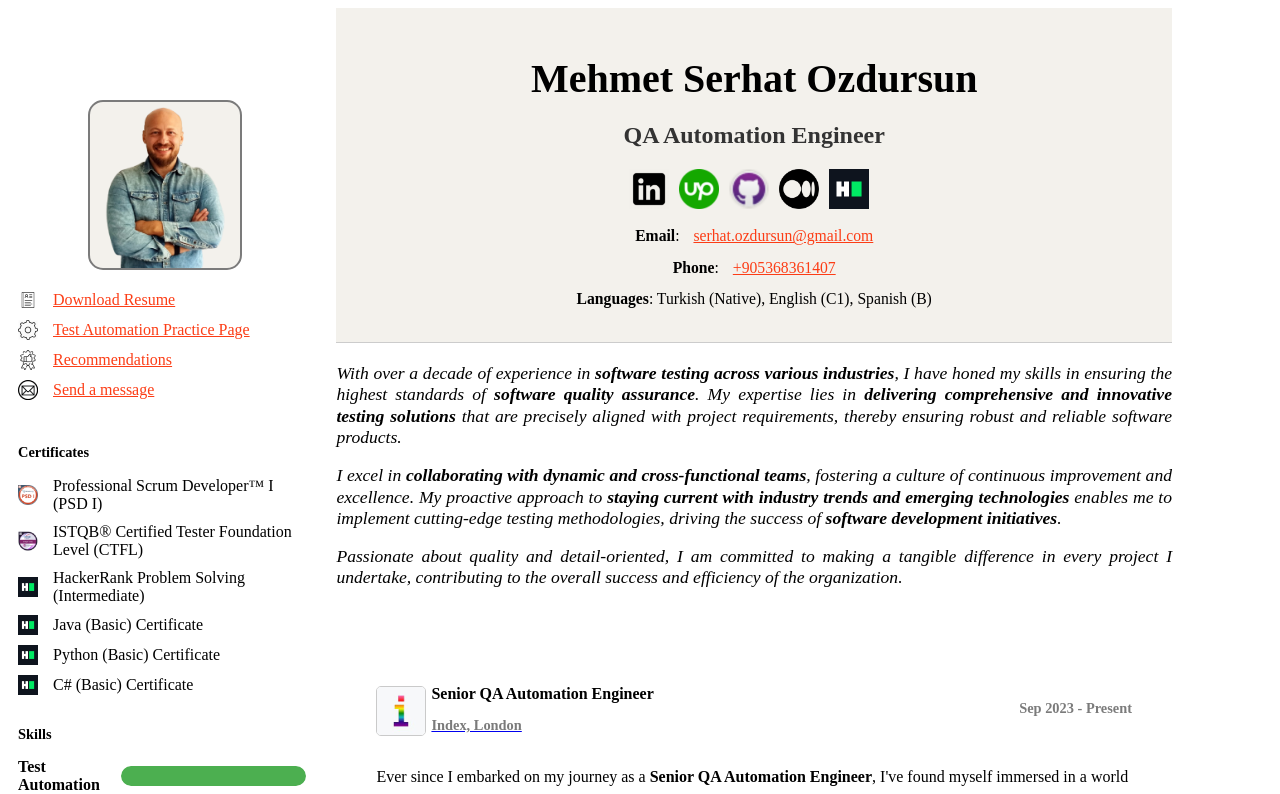
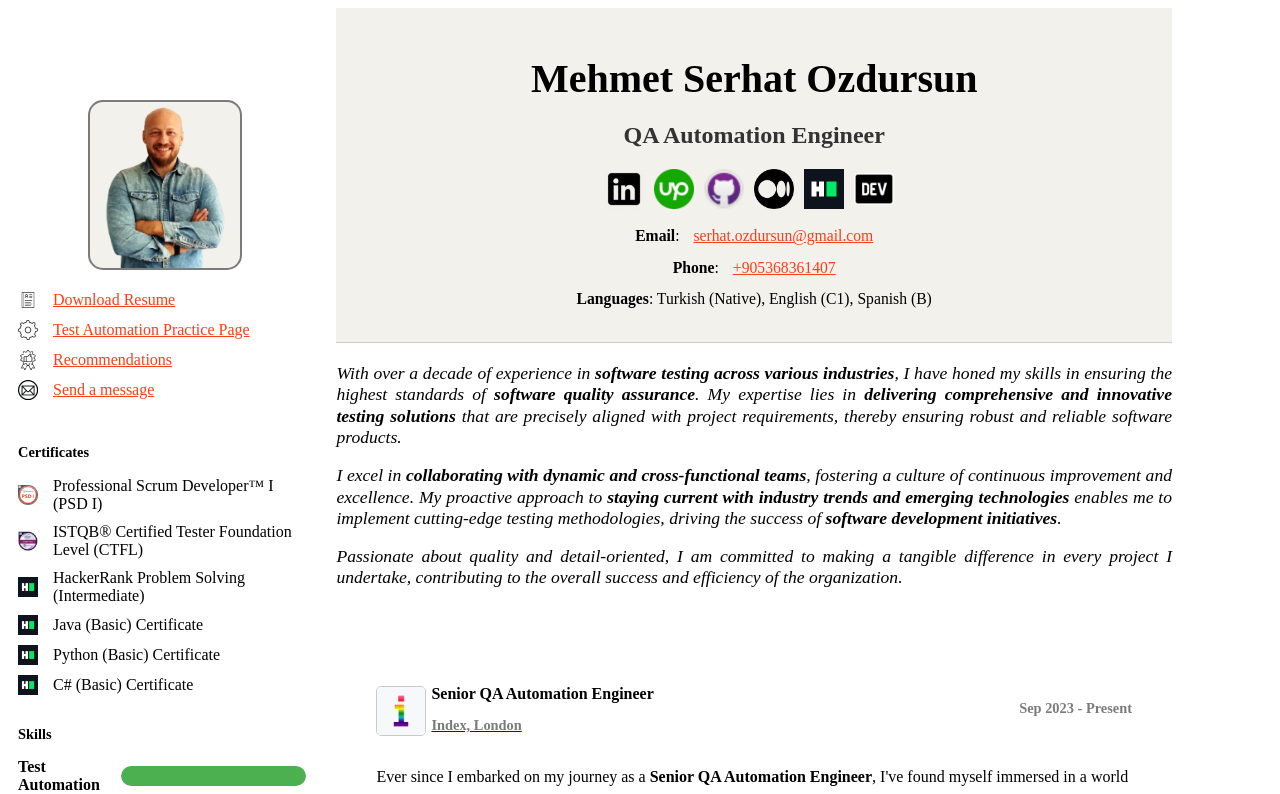
Before and after one commit to serhatozdursun/resume, a Next.js app: page / in a window 1280 px wide. Shown: the top 794 px of the page. Built offline with nearby package versions, Linux system fonts and the light colour scheme.

Commit message:
git_icon

```diff
--- a/src/pages/index.tsx
+++ b/src/pages/index.tsx
@@ -217,6 +217,14 @@ const IndexPage: React.FC = () => {
                 >
                   <IconImage className="iconImage" src="/hackerrank.png" alt="medium" />
                 </IconLink>
+                <IconLink
+                    href="https://dev.to/serhat_ozdursun_03644ef56"
+                    target="_blank"
+                    rel="noopener noreferrer"
+                    className="iconLink"
+                >
+                  <IconImage className="iconImage" src="/dev.webp" alt="dev" />
+                </IconLink>
               </IconWrapper>
 
               <div>
```
